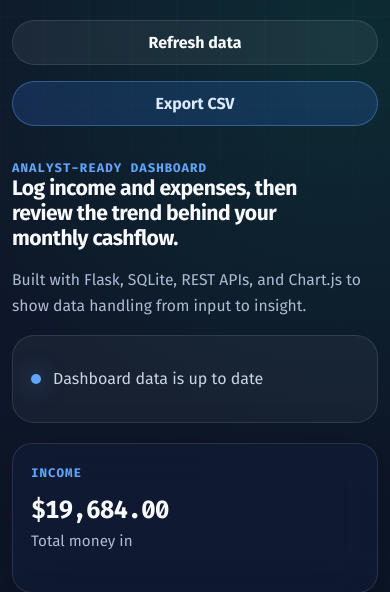
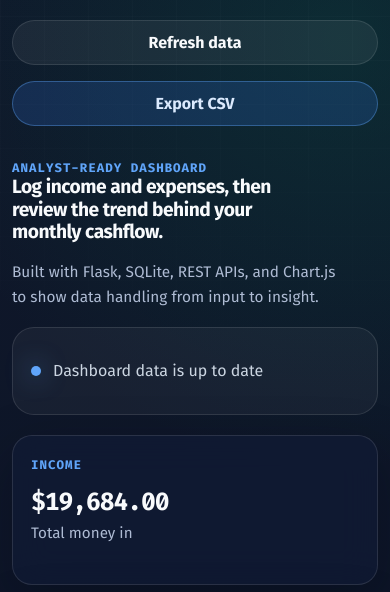
Before and after one commit to furqanfsl/Finance-Tracker, a Flask app: page / in a window 390 px wide. Shown: the part 204-796 px from the top of the page. Run offline with Flask 3, Linux system fonts and the light colour scheme; data comes from the database, SQL or seed files in the repository.

Commit message:
Tune mobile intro text measure

```diff
--- a/personal_finance_tracker/static/css/styles.css
+++ b/personal_finance_tracker/static/css/styles.css
@@ -783,14 +783,14 @@ tbody tr:last-child td {
   .intro-copy h2,
   .intro-copy p:last-child {
     width: 100%;
-    max-width: calc(100vw - 24px);
+    max-width: calc(100vw - 56px);
   }
 
   .intro-copy h2 {
     overflow-wrap: normal;
     word-break: normal;
     text-wrap: pretty;
-    font-size: 1.32rem;
+    font-size: 1.2rem;
     line-height: 1.18;
     letter-spacing: -0.025em;
   }
@@ -798,7 +798,7 @@ tbody tr:last-child td {
   .intro-copy p:last-child {
     overflow-wrap: normal;
     word-break: normal;
-    font-size: 0.98rem;
+    font-size: 0.96rem;
   }
 
   .chart-wrap,
```
